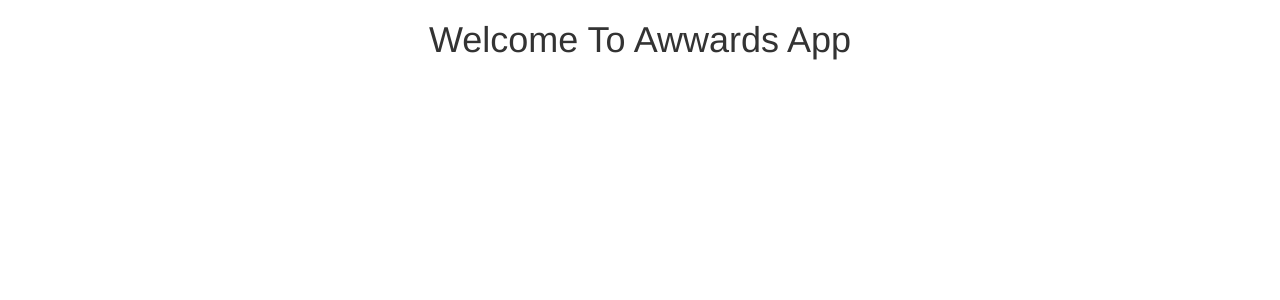
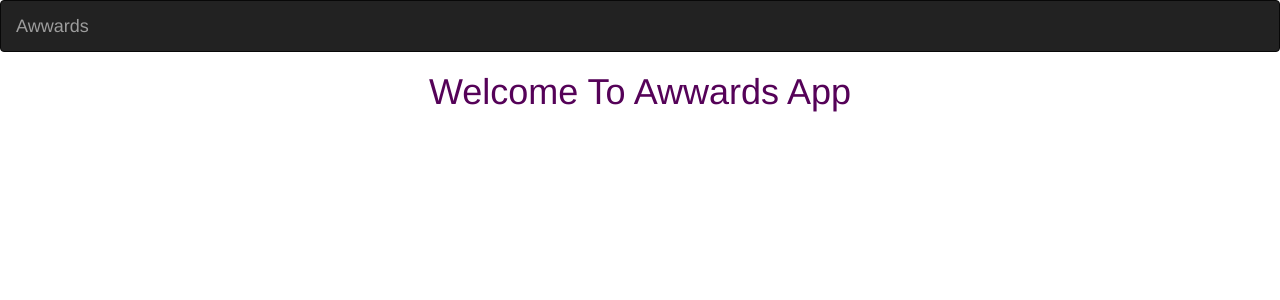
Before and after one commit to JamesOdera/awwards, a Django app: page / in a window 1280 px wide. Shown: the top 300 px of the page. Run offline with Django 3.2, Linux system fonts and the light colour scheme; some libraries are stand-ins or nearby versions.

Commit message:
add a navbar for our navigation and a css link for further styling

```diff
--- /dev/null
+++ b/lee/templates/navbar.html
@@ -0,0 +1,17 @@
+<!DOCTYPE html>
+<html lang="en">
+<head>
+    <meta charset="UTF-8">
+    <meta name="viewport" content="width=device-width, initial-scale=1.0">
+    <title>Document</title>
+</head>
+<body>
+    <nav class="navbar navbar-inverse">
+        <div class="container-fluid">
+          <div class="navbar-header">
+            <a class="navbar-brand" href="{% url 'index' %}"> Awwards </a>
+          </div>
+        </div>
+      </nav>
+</body>
+</html>
--- a/lee/templates/zj-lee/base.html
+++ b/lee/templates/zj-lee/base.html
@@ -1,4 +1,5 @@
 {% load bootstrap3 %}
+{% load static%}
 <!DOCTYPE html>
 <html lang="en">
 <head>
@@ -12,9 +13,13 @@
 
   {% block styles %}
     {% bootstrap_css %}
+    <link rel="stylesheet" href="{% static 'css/index.css' %}">
   {% endblock %}
 </head>
 <body>
+
+    {% include "navbar.html" %}
+
     {% block content %} {%endblock%}
 
     {% block scripts %}
--- /dev/null
+++ b/static/css/index.css
@@ -0,0 +1,4 @@
+h1
+{
+  color: rgb(85, 2, 88);
+}
--- a/zj/settings.py
+++ b/zj/settings.py
@@ -121,3 +121,6 @@ USE_TZ = True
 # https://docs.djangoproject.com/en/1.11/howto/static-files/
 
 STATIC_URL = '/static/'
+STATICFILES_DIRS = [
+    os.path.join(BASE_DIR, "static"),
+]
```
